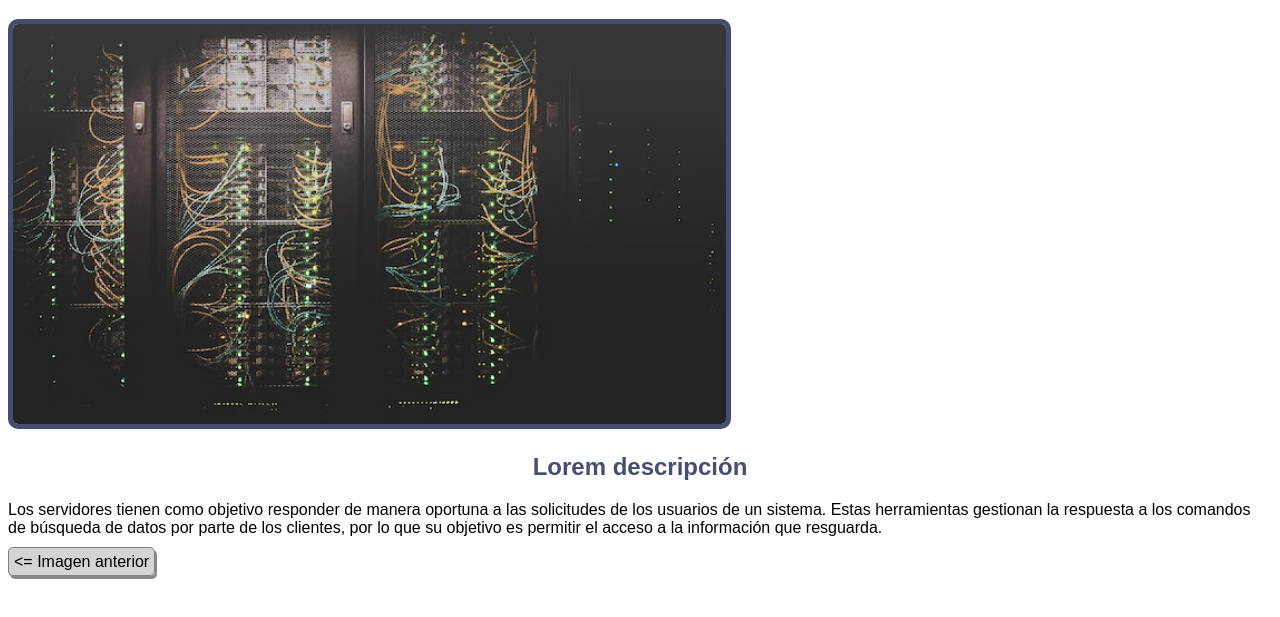
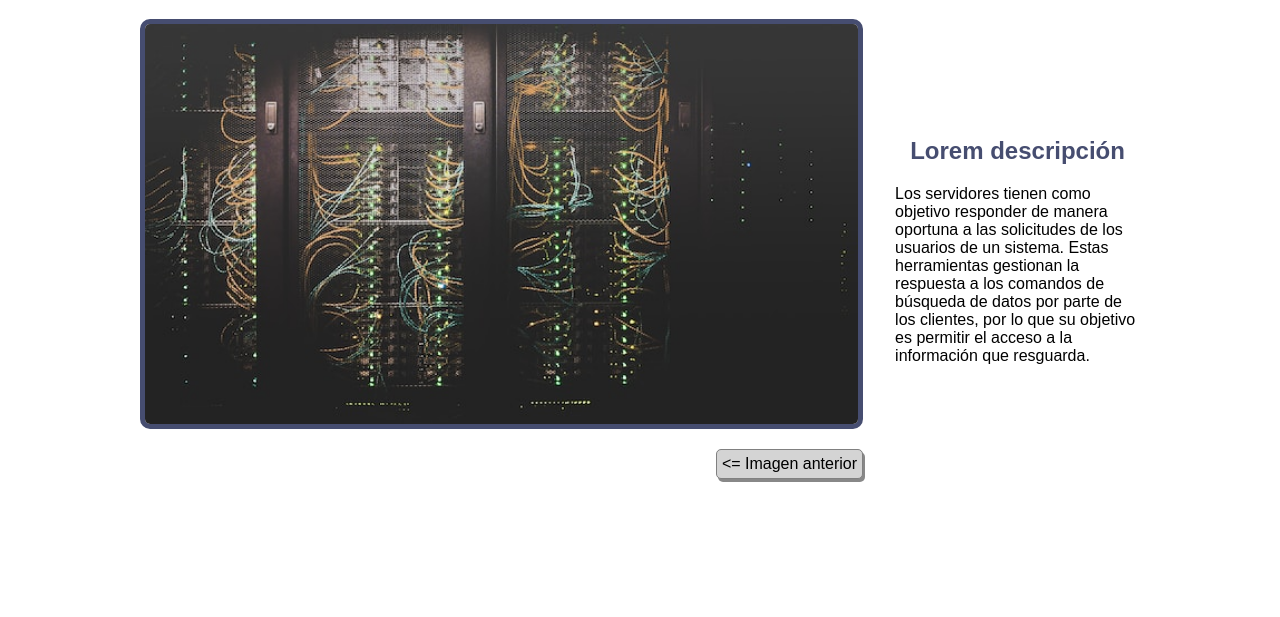
Before and after one commit to gonzabb14/sitio-web-a-mejorar, a plain HTML site: page page2.html in a window 1280 px wide. Shown: the part 61-678 px from the top of the page. Drawn offline with Linux system fonts and the light colour scheme.

Commit message:
Update page2.html

```diff
--- a/page2.html
+++ b/page2.html
@@ -7,13 +7,23 @@
     <link rel="stylesheet" href="styles.css" />
   </head>
   <body>
-    <h1>Galería de la Tecnología</h1>
-    <img src="img2.jpg" alt="Sala de servidores" class="image" />
-    <h2>Lorem descripción</h2>
-    <p>
-      Los servidores tienen como objetivo responder de manera oportuna a las solicitudes de los usuarios de un sistema. Estas herramientas gestionan la respuesta a los comandos de búsqueda de datos por parte de los clientes, por lo que su objetivo es permitir el acceso a la información que resguarda.
-    </p>
-    <a href="index.html" title="Imagen anterior" class="link-button"
-      >&lt;= Imagen anterior</a>
+    <div class="container">
+      <h1>Galería de la Tecnología</h1>
+      <div class="flex">
+        <div>
+          <img src="img2.jpg" alt="Imagen de la NASA" class="image" />
+          <div class="btn">
+            <a href="index.html" title="Imagen anterior" class="link-button"
+              >&lt;= Imagen anterior</a>
+          </div>
+        </div>
+        <div>
+          <h2>Lorem descripción</h2>
+          <p>
+            Los servidores tienen como objetivo responder de manera oportuna a las solicitudes de los usuarios de un sistema. Estas herramientas gestionan la respuesta a los comandos de búsqueda de datos por parte de los clientes, por lo que su objetivo es permitir el acceso a la información que resguarda.
+          </p>
+        </div>
+      </div>
+    </div>
   </body>
 </html>
```
